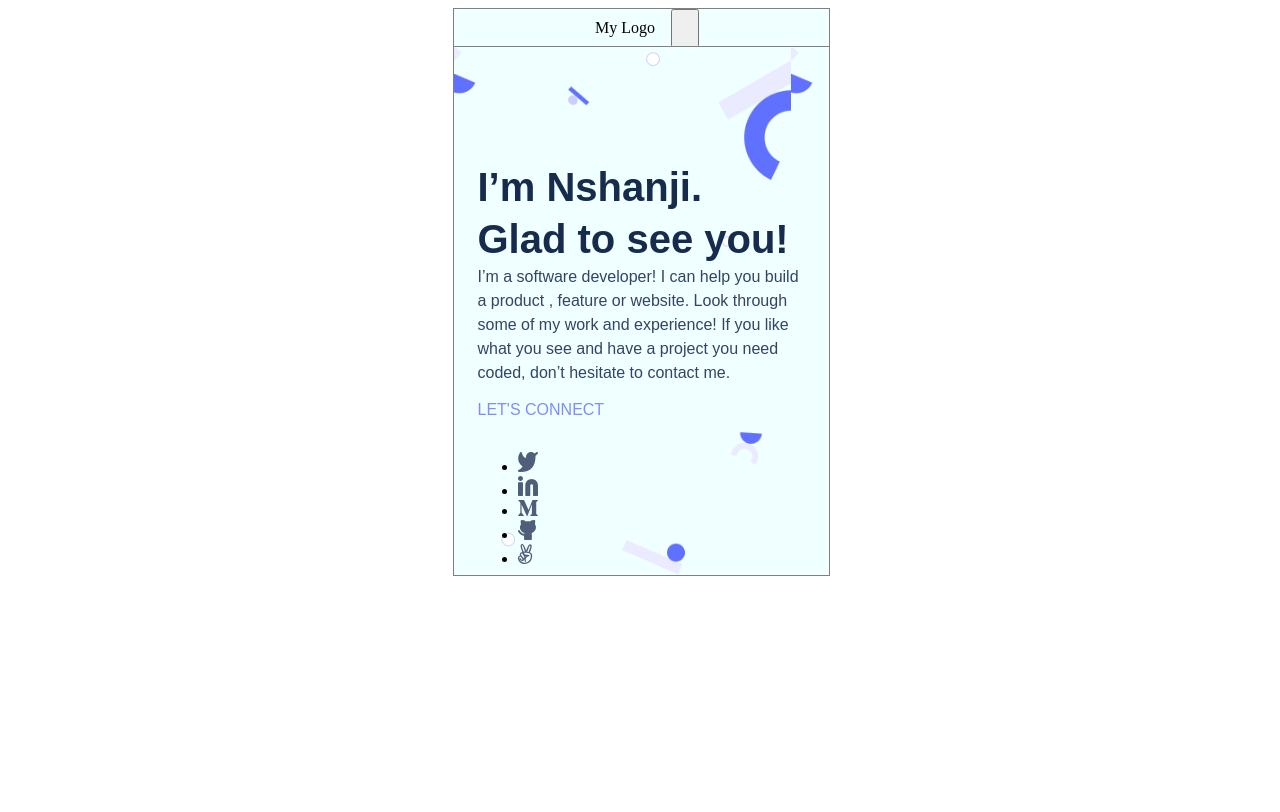
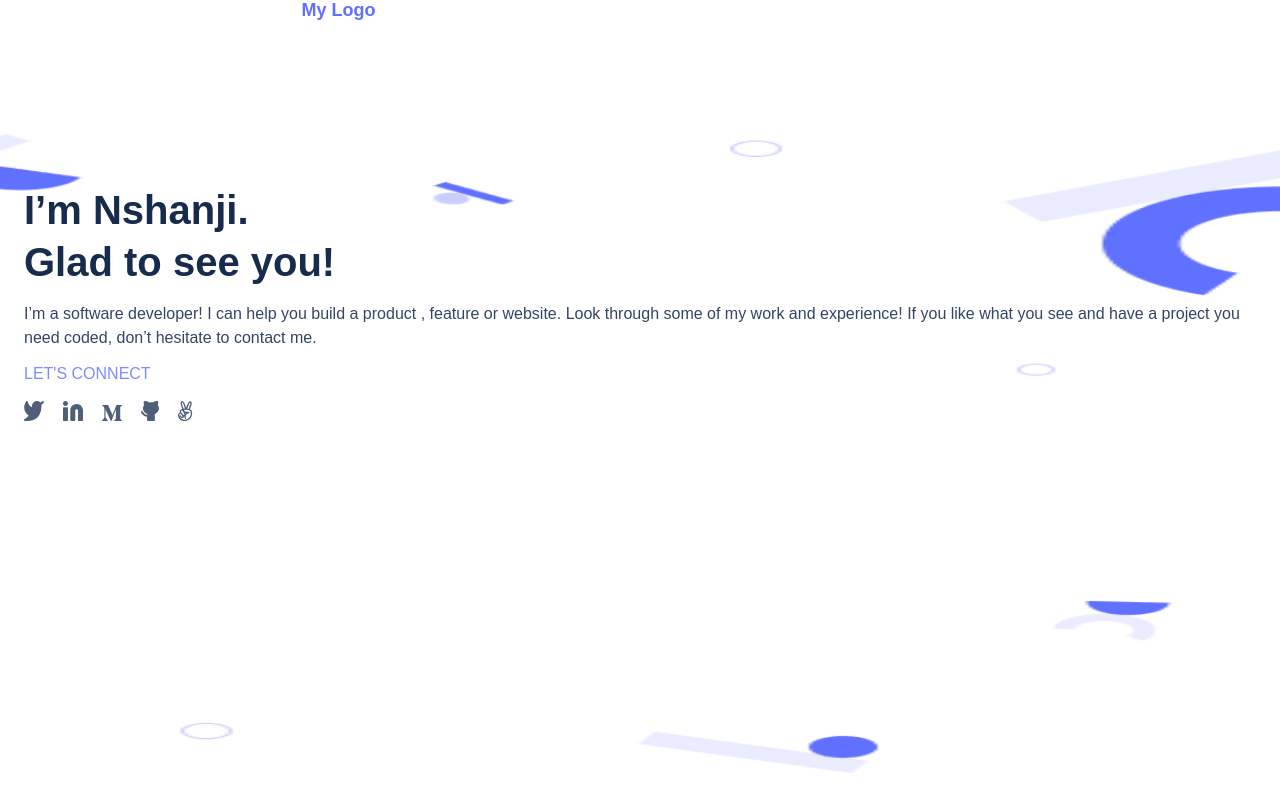
Before and after one commit to dazehinn/personal-portfolio, a website: page index.html in a window 1280 px wide. Drawn offline with Linux system fonts and the light colour scheme.

Commit message:
sytle logo color, paddings and margins for texts

```diff
--- a/style.css
+++ b/style.css
@@ -1,40 +1,39 @@
-body {
-  background-color: #fff;
+*,
+*::before,
+*::after {
+  margin: 0;
+  padding: 0;
 }
 
-.header {
-  position: absolute;
-  width: 375px;
-  left: calc(50% - 375px / 2);
+nav {
   display: flex;
   justify-content: space-around;
-  border: 1px solid gray;
-  background-color: azure;
+  align-items: center;
 }
 
-.logo,
 .hamburger {
-  padding: 10px 12px;
+  background-color: #b400;
+  border: none;
 }
 
-.hamburger img {
-  width: 30px;
+.logo {
+  font-family: 'Poppins', sans-serif;
+  font-style: normal;
+  font-weight: 700;
+  font-size: 18px;
+  line-height: 20px;
+  color: #6070ff;
 }
 
 .main {
   background-image: url("./img/header-shapes\ mobile.png");
-  background-size: contain;
-  background-color: azure;
-  border: 1px solid gray;
-  display: flex;
-  flex-direction: column;
-  align-items: flex-start;
-  padding: 114px 0;
-  position: absolute;
-  width: 375px;
-  height: 300px;
-  left: calc(50% - 375px / 2);
-  top: 46px;
+  background-size: 100% 80vh;
+  background-repeat: no-repeat;
+  background-color: #fff;
+  margin-bottom: 20px;
+  border-radius: 0 0 0 100px;
+  min-height: 100vh;
+  box-sizing: border-box;
 }
 
 .primary-text {
@@ -44,8 +43,8 @@ body {
   font-size: 40px;
   line-height: 52px;
   color: #172b4d;
-  padding: 0 24px;
-  margin: 0;
+  padding: 50px 24px 0 24px;
+  margin-top: 114px;
 }
 
 .content {
@@ -57,9 +56,11 @@ body {
   line-height: 24px;
   padding: 0 24px;
   color: #344563;
+  margin-top: 14px;
 }
 
 .social {
+  margin-top: 12px;
   padding: 0 24px;
   font-family: 'Poppins', sans-serif;
   font-style: normal;
@@ -71,8 +72,14 @@ body {
 
 .social-media-icons {
   padding: 0 24px;
+  margin-top: 15px;
 }
 
 .social-media-icons img {
   margin-right: 15px;
 }
+
+li {
+  list-style-type: none;
+  display: inline;
+}
```
